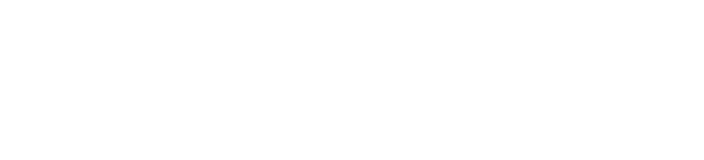
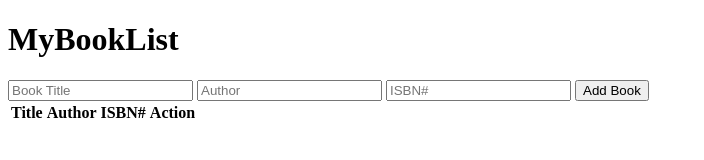
Before and after one commit to acciojob/book-list-vedant2863, a website: page main.html in a window 1280 px wide. Shown: the whole page, without its empty margins (0-704 px from the left). Drawn offline with Linux system fonts and the light colour scheme.

Commit message:
created a submission

```diff
--- a/main.html
+++ b/main.html
@@ -8,6 +8,28 @@
 
 <body>
 	<!-- the entire body must be written by student -->
+	<div class="container">
+  <h1>MyBookList</h1>
+
+  <div class="form-group">
+    <input type="text" id="title" placeholder="Book Title">
+    <input type="text" id="author" placeholder="Author">
+    <input type="text" id="isbn" placeholder="ISBN#">
+    <button id="submit">Add Book</button>
+  </div>
+
+  <table class="table table-striped">
+    <thead>
+      <tr>
+        <th>Title</th>
+        <th>Author</th>
+        <th>ISBN#</th>
+        <th>Action</th>
+      </tr>
+    </thead>
+    <tbody id="book-list"></tbody>
+  </table>
+</div>
     <script type="text/javascript" src="./script.js">
 </script>
 
```
